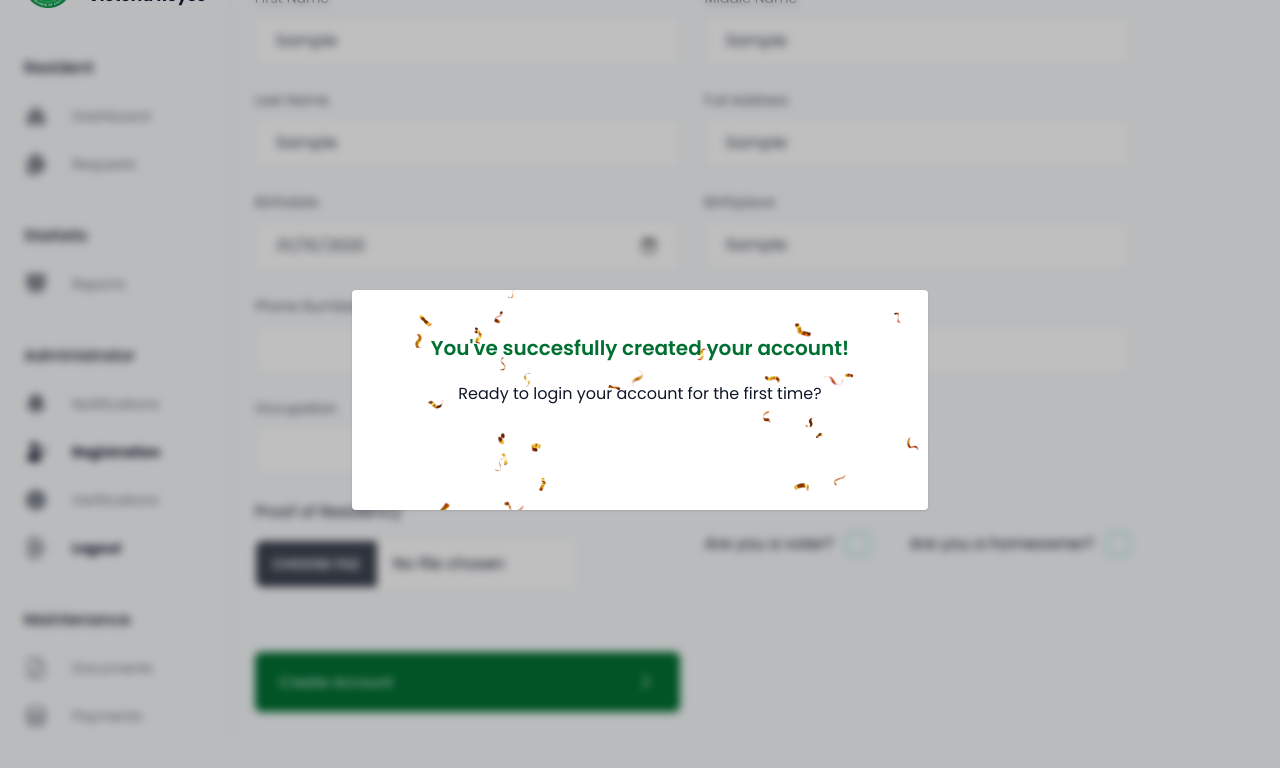
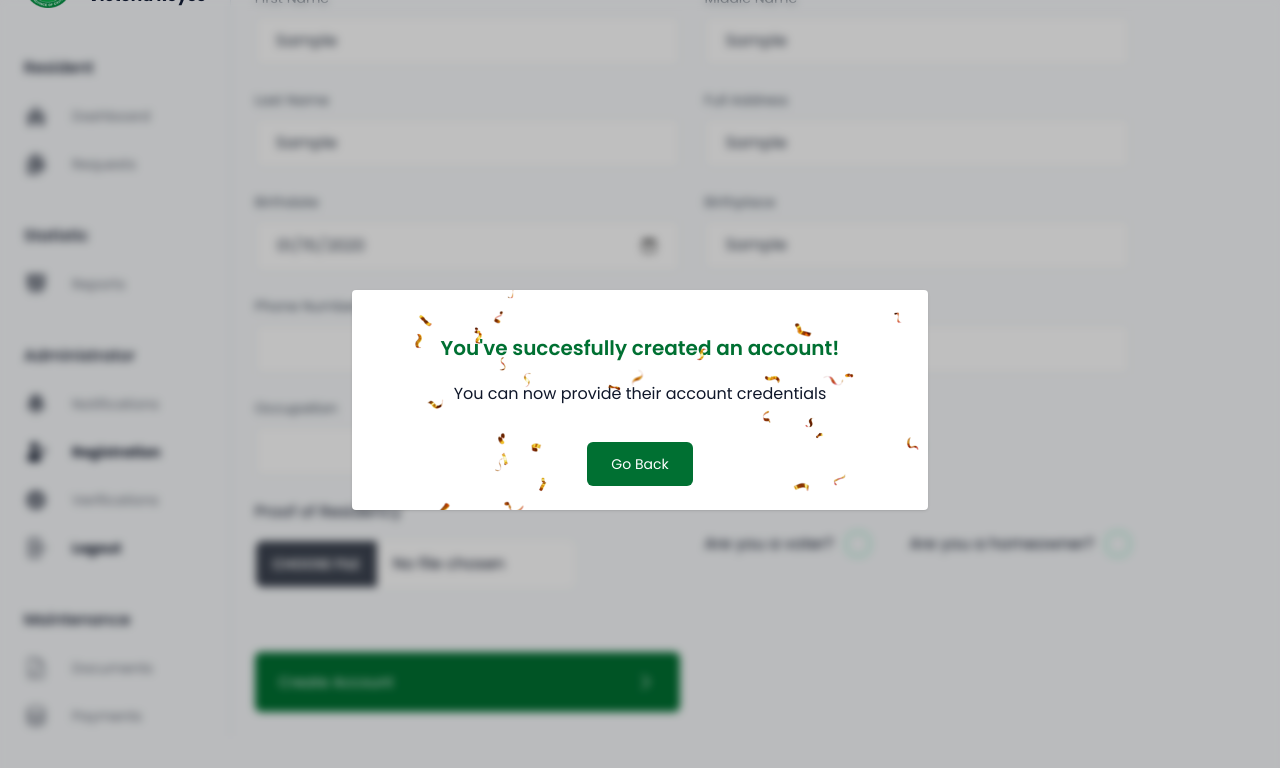
Before and after one commit to jazztinecruz/victoria-reyes, a Next.js app: page /dashboard/registration in a window 1280 px wide. Both pictures are taken after typing "Sample", "Sample", "Sample", "Sample", "2020-01-15", "Sample" into the empty fields and a click on the button "Create Account". Shown: the part 64-832 px from the top of the page. Built offline with nearby package versions, Linux system fonts and the light colour scheme.

Commit message:
Modify sucessfull modals

```diff
--- a/app/(administrator)/dashboard/registration/form.tsx
+++ b/app/(administrator)/dashboard/registration/form.tsx
@@ -2,12 +2,9 @@
 
 import { ChevronRightIcon } from "@heroicons/react/24/solid";
 import { Gender } from "@prisma/client";
-import Image from "next/image";
-import Link from "next/link";
 import { useState } from "react";
-import Button from "../../../../components/elements/button/button";
 import Field from "../../../../components/elements/field";
-import Modal from "../../../../components/elements/modal";
+import SuccessfulModal from "../../../../components/elements/modal/sucessful";
 import { SignupFields } from "../../../../library/api";
 
 const Form = () => {
@@ -150,32 +147,18 @@ const Form = () => {
       </form>
 
       {sucessfulModal && (
-        <Modal
-          size="medium"
-          as="div"
-          open
-          onClose={() => setSuccessfulModal(!sucessfulModal)}>
-          <div className="flex flex-col items-center justify-center gap-5 text-center">
-            <div className="absolute top-0 bottom-0 left-0 right-0 z-50 h-full w-full">
-              <Image
-                alt="login secure illustration"
-                src="/images/confetti.webp"
-                fill={true}
-                className="-z-50 h-auto w-full object-cover"
-              />
-            </div>
-            <span className="mt-5 text-xl font-semibold text-brand">
-              You've succesfully created your account!
-            </span>
-            <span className="text-gray mb-4">
-              Ready to login your account for the first time?
-            </span>
-
-            <Link href="/signin">
-              <Button name="Login my account" />
-            </Link>
-          </div>
-        </Modal>
+        <SuccessfulModal
+          onClose={() => setSuccessfulModal(!sucessfulModal)}
+          handler={() => {
+            setSuccessfulModal(false);
+          }}>
+          <span className="mt-5 text-xl font-semibold text-brand">
+            You've succesfully created an account!
+          </span>
+          <span className="text-gray mb-4">
+            You can now provide their account credentials
+          </span>
+        </SuccessfulModal>
       )}
     </>
   );
--- a/app/signup/page.tsx
+++ b/app/signup/page.tsx
@@ -223,13 +223,14 @@ const SignUp = () => {
               setSuccessfulModal(false);
             }}>
             <span className="mt-5 text-xl font-semibold text-brand">
-              You've succesfully exchanged you password!
+              You've succesfully created your account!
             </span>
             <span className="text-gray mb-4">
               Ready to login your account for the first time?
             </span>
           </SuccessfulModal>
         )}
+
         {errorModal && (
           <ErrorModal
             onClose={() => setErrorModal(!errorModal)}
```
